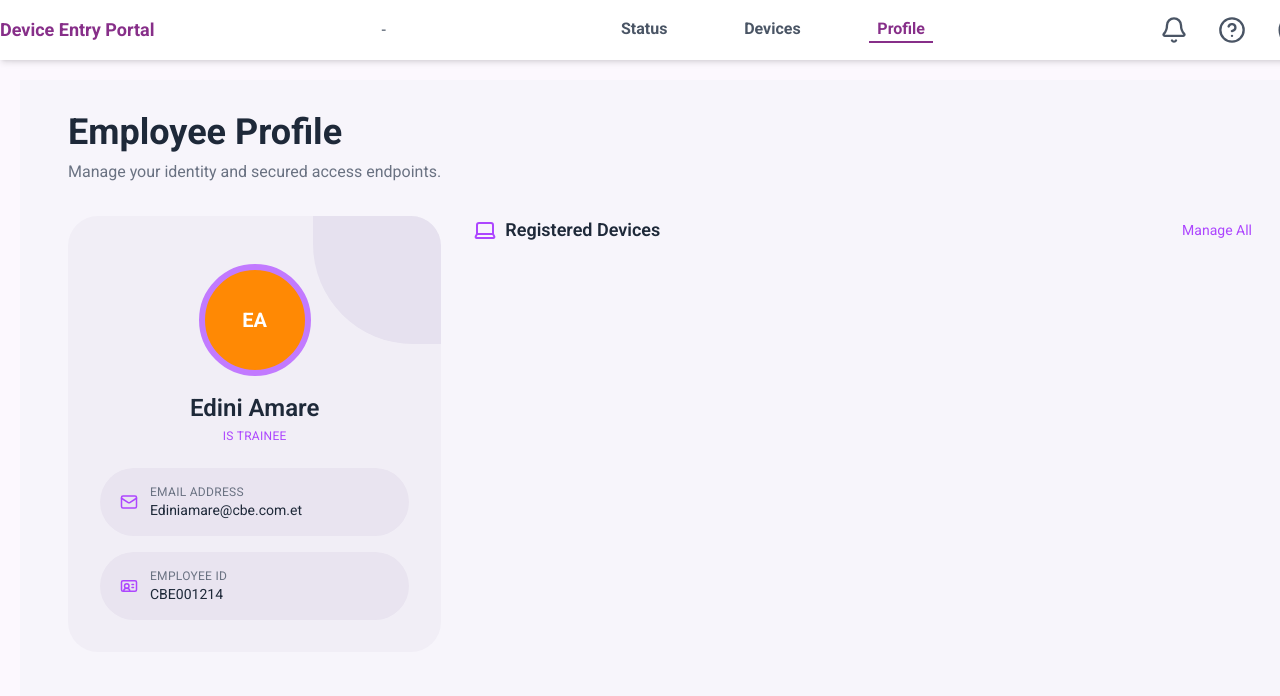
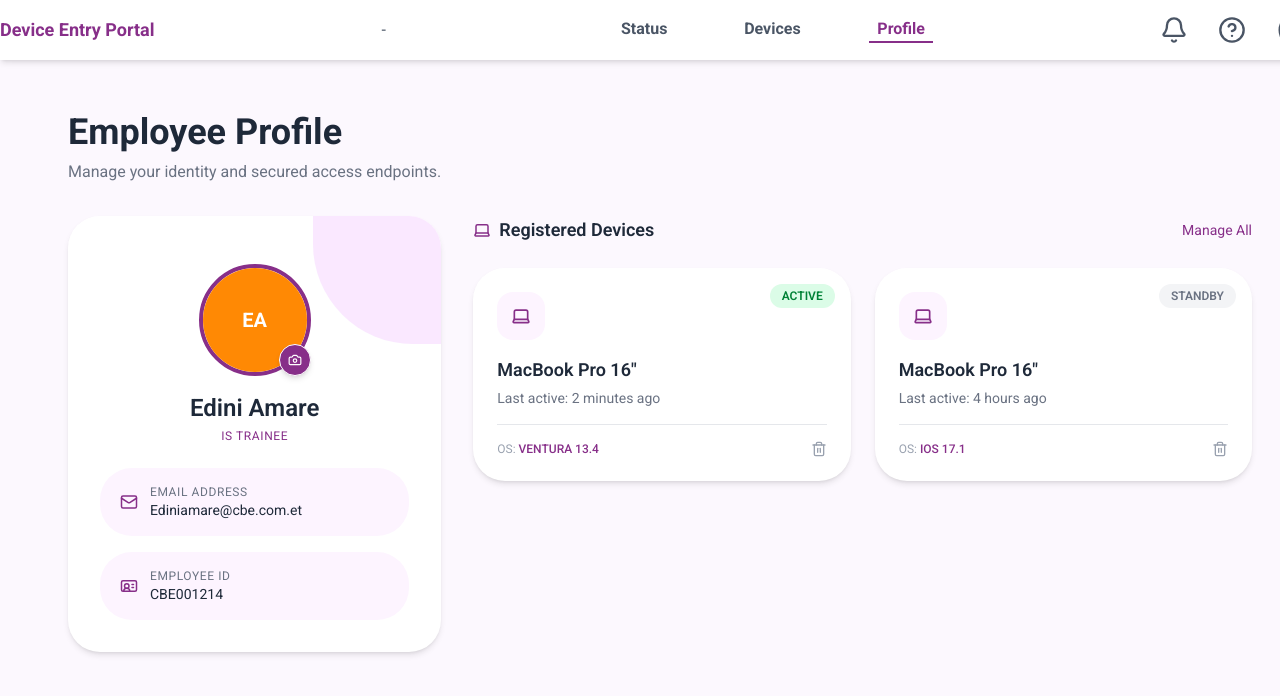
Before and after one commit to liduyigeremu/Gate-entry-frontend-, a Next.js app: page /profile in a window 1280 px wide. Shown: the top 696 px of the page. Built offline with nearby package versions, Linux system fonts and the light colour scheme; a web font is replaced by a local one.

Commit message:
right and edit for profile

```diff
--- a/components/EmployeeProfile.tsx
+++ b/components/EmployeeProfile.tsx
@@ -1,8 +1,79 @@
-import { Mail, IdCard, Laptop } from "lucide-react";
+'use client'
+
+import { Mail, IdCard, Laptop, Trash2 } from "lucide-react";
+import { useState, useRef } from "react";
+import { Camera } from "lucide-react";
+
+type DeviceCardProps = {
+  status: string;
+  lastActive: string;
+  os: string;
+};
+
+function DeviceCard({ status, lastActive, os }: DeviceCardProps) {
+  const isActive = status === "ACTIVE";
+
+  return (
+    <div className="bg-white rounded-4xl shadow-md p-6 relative">
+
+      {/* Status */}
+      <span
+        className={`absolute top-4 right-4 text-xs px-3 py-1 rounded-full font-semibold ${
+          isActive
+            ? "bg-green-100 text-green-700"
+            : "bg-gray-100 text-gray-500"
+        }`}
+      >
+        {status}
+      </span>
+
+      {/* Icon */}
+      <div className="w-12 h-12 bg-fuchsia-50 rounded-2xl flex items-center justify-center mb-4">
+        <Laptop className="text-primary" size={20} />
+      </div>
+
+      {/* Title */}
+      <h3 className="font-semibold text-gray-800 text-lg">
+        MacBook Pro 16"
+      </h3>
+
+      {/* Last Active */}
+      <p className="text-sm text-gray-500 mt-1">
+        Last active: {lastActive}
+      </p>
+
+      {/* Divider */}
+      <div className="border-t border-gray-200 my-4"></div>
+
+      {/* Bottom */}
+      <div className="flex justify-between items-center">
+        <p className="text-xs text-gray-400">
+          OS: <span className="text-primary font-medium">{os}</span>
+        </p>
+
+        <Trash2
+          size={16}
+          className="text-gray-400 hover:text-red-400 cursor-pointer"
+        />
+      </div>
+    </div>
+  );
+}
 
 export default function EmployeeProfile() {
+  const [image, setImage] = useState<string | null>(null);
+  const fileInputRef = useRef<HTMLInputElement | null>(null);
+  const handleImageChange = (e: React.ChangeEvent<HTMLInputElement>) => {
+  const file = e.target.files?.[0];
+  if (file) {
+    const imageUrl = URL.createObjectURL(file);
+    setImage(imageUrl);
+  }
+};
   return (
-    <div className="w-screen min-h-screen bg-[#f7f5fb] px-12 py-8">
+
+    <div className="w-screen min-h-screen bg-primary-bg px-12 py-8">
+
       {/* Header */}
       <h1 className="text-4xl font-bold text-gray-800">
         Employee Profile
@@ -14,32 +85,64 @@
       {/* Layout */}
       <div className="grid grid-cols-3 gap-8 mt-8">
 
-        {/* LEFT SIDE (1/3) */}
+        {/* LEFT SIDE */}
         <div className="col-span-1">
-          <div className="bg-[#f1eef6] rounded-[30px] p-8 relative overflow-hidden">
-          <div className="absolute top-0 right-0 w-32 h-32 bg-[#e6e1ef] rounded-bl-[100px]" />
+          <div className="bg-white rounded-4xl shadow-md p-8 relative overflow-hidden">
 
-            {/* Avatar */}
-            <div className="flex justify-center relative mt-4">
-  <div className="w-28 h-28 rounded-full border-[6px] border-purple-400 flex items-center justify-center bg-orange-400 text-white text-xl font-bold">
+            {/* Decorative shape */}
+            <div className="absolute top-0 right-0 w-32 h-32 bg-fuchsia-100 rounded-bl-[100px]" />
+
+          <div className="flex justify-center mt-4">
+  <div className="relative w-28 h-28">
+
+    {/* Profile Image */}
+    <div className="w-28 h-28 rounded-full overflow-hidden border-4 border-primary bg-gray-200 flex items-center justify-center">
+      {image ? (
+        <img
+          src={image}
+          alt="Profile"
+          className="w-full h-full object-cover"
+        />
+      ) : (
+        <span className="text-xl font-bold text-white bg-orange-400 w-full h-full flex items-center justify-center">
           EA
+        </span>
+      )}
     </div>
 
+    {/* Change button */}
+<button
+  type="button"
+  onClick={() => fileInputRef.current?.click()}
+  className="absolute bottom-0 right-0 bg-primary p-2 rounded-full shadow-md border border-white hover:opacity-90"
+>
+  <Camera size={14} className="text-white" />
+</button>
+    {/* Hidden input */}
+    <input
+      type="file"
+      ref={fileInputRef}
+      accept="image/*"
+      onChange={handleImageChange}
+      className="hidden"
+    />
   </div>
+</div>
+
             {/* Name */}
             <h2 className="text-2xl font-semibold text-center mt-4 text-gray-800">
               Edini Amare
             </h2>
-            <p className="text-center text-purple-500 text-xs mt-1 tracking-wide">
+            <p className="text-center text-primary text-xs mt-1 tracking-wider">
               IS TRAINEE
             </p>
 
             {/* Email */}
-            <div className="bg-[#e9e4f0] rounded-full px-5 py-4 mt-6">
+            <div className="bg-fuchsia-50 rounded-4xl px-5 py-4 mt-6">
               <div className="flex items-center gap-3">
-    <Mail size={18} className="text-purple-500" />
+                <Mail size={18} className="text-primary" />
                 <div>
-      <p className="text-xs text-gray-500 uppercase tracking-wide">
+                  <p className="text-xs text-gray-500 uppercase tracking-wider">
                     Email Address
                   </p>
                   <p className="text-sm text-gray-800">
@@ -50,11 +153,11 @@
             </div>
 
             {/* Employee ID */}
-            <div className="bg-[#e9e4f0] rounded-full px-5 py-4 mt-4">
+            <div className="bg-fuchsia-50 rounded-4xl px-5 py-4 mt-4">
               <div className="flex items-center gap-3">
-    <IdCard size={18} className="text-purple-500" />
+                <IdCard size={18} className="text-primary" />
                 <div>
-      <p className="text-xs text-gray-500 uppercase tracking-wide">
+                  <p className="text-xs text-gray-500 uppercase tracking-wider">
                     Employee ID
                   </p>
                   <p className="text-sm text-gray-800">
@@ -63,22 +166,23 @@
                 </div>
               </div>
             </div>
+
           </div>
         </div>
 
-        {/* RIGHT SIDE (2/3) */}
+        {/* RIGHT SIDE */}
         <div className="col-span-2">
 
           {/* Header */}
           <div className="flex justify-between items-center">
             <div className="flex items-center gap-2">
-              <Laptop className="text-purple-500" />
+              <Laptop className="text-primary" size={18} />
               <h2 className="text-lg font-semibold text-gray-800">
                 Registered Devices
               </h2>
             </div>
 
-            <span className="text-purple-500 text-sm cursor-pointer">
+            <span className="text-primary text-sm cursor-pointer hover:opacity-70">
               Manage All
             </span>
           </div>
@@ -86,9 +190,20 @@
           {/* Cards */}
           <div className="grid grid-cols-2 gap-6 mt-6">
 
+            <DeviceCard
+              status="ACTIVE"
+              lastActive="2 minutes ago"
+              os="VENTURA 13.4"
+            />
 
+            <DeviceCard
+              status="STANDBY"
+              lastActive="4 hours ago"
+              os="IOS 17.1"
+            />
 
           </div>
+
         </div>
       </div>
     </div>
```
Lines whose indentation alone changed are shown as unchanged.
